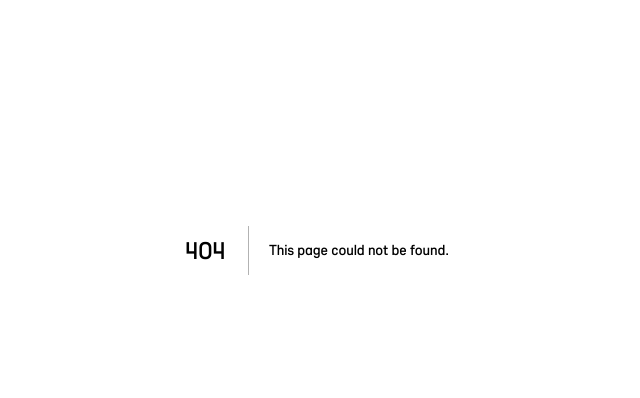
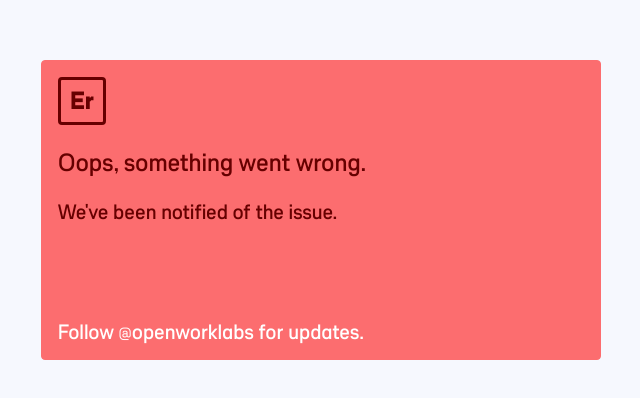
Before and after one commit to glifio/faucet, a Next.js app: page /error in a window 1280 px wide. Before the commit this address had no page. Shown: the part 150-548 px from the top of the page, without its empty margins (323-963 px from the left). Built offline with nearby package versions, Linux system fonts and the light colour scheme.

Commit message:
Add error handling/reporting (#17)

```diff
--- /dev/null
+++ b/components/ErrorBoundary.jsx
@@ -0,0 +1,41 @@
+import React from 'react'
+import PropTypes from 'prop-types'
+import reportError from '../utils/reportError'
+import ErrorView from './ErrorView'
+
+// This component catches all uncaught react and syncronous JS errors
+// and forwards the user to an error page + sends us the error report
+class ErrorBoundary extends React.Component {
+  constructor(props) {
+    super(props)
+    this.state = { hasError: false }
+  }
+
+  static getDerivedStateFromError() {
+    return { hasError: true }
+  }
+
+  componentDidCatch(error, errorInfo) {
+    reportError('ErrorBoundary.jsx:1', false, error, errorInfo)
+  }
+
+  render() {
+    if (this.state.hasError) {
+      return (
+        <ErrorView
+          title='Oops, something went wrong.'
+          description="We've been notified of the issue."
+          linkDisplay='Follow @openworklabs for updates.'
+          linkhref='https://twitter.com/openworklabs'
+        />
+      )
+    }
+    return this.props.children
+  }
+}
+
+ErrorBoundary.propTypes = {
+  children: PropTypes.node.isRequired
+}
+
+export default ErrorBoundary
--- /dev/null
+++ b/components/ErrorView.jsx
@@ -0,0 +1,61 @@
+/* NOTE this should be replaced by shared component in the future */
+import React from 'react'
+import PropTypes from 'prop-types'
+import { Box, Glyph, Title, Text, StyledATag } from './Shared'
+
+const ErrorView = ({ title, description, linkDisplay, linkhref }) => (
+  <Box
+    display='flex'
+    width='100%'
+    height='90vh'
+    alignItems='center'
+    justifyContent='center'
+  >
+    <Box
+      width='100%'
+      maxWidth={13}
+      minHeight={10}
+      p={3}
+      border={1}
+      borderRadius={2}
+      borderWidth={1}
+      display='flex'
+      flexDirection='column'
+      justifyContent='space-between'
+      borderColor='card.error.background'
+      bg='card.error.background'
+      color='card.error.foreground'
+      ml={2}
+      minHeight={11}
+    >
+      <Box>
+        <Glyph color='status.fail.foreground' acronym='Er' />
+        <Title mt={4} mb={2}>
+          {title}
+        </Title>
+        <Text>{description}</Text>
+      </Box>
+
+      <Box>
+        <StyledATag
+          rel='noopener'
+          target='_blank'
+          href={linkhref}
+          fontSize={3}
+          color='core.white'
+        >
+          {linkDisplay}
+        </StyledATag>
+      </Box>
+    </Box>
+  </Box>
+)
+
+ErrorView.propTypes = {
+  description: PropTypes.string.isRequired,
+  title: PropTypes.string.isRequired,
+  linkhref: PropTypes.string.isRequired,
+  linkDisplay: PropTypes.string.isRequired
+}
+
+export default ErrorView
--- a/next.config.js
+++ b/next.config.js
@@ -1,25 +1,27 @@
-const { PHASE_DEVELOPMENT_SERVER } = require('next/constants')
+const { PHASE_PRODUCTION_SERVER } = require('next/constants')
 
 module.exports = (phase) => {
-  if (phase === PHASE_DEVELOPMENT_SERVER) {
+  if (phase === PHASE_PRODUCTION_SERVER) {
     return {
       env: {
-        GITHUB_CLIENT_ID: '82c4ac1b64e9ef7a0efa',
-        GITHUB_REDIRECT_URL: 'http://localhost:3000/callback',
-        VERIFIER_URL: 'http://localhost:8080',
+        GITHUB_CLIENT_ID: '8861de8f921b556a4a0e',
+        GITHUB_REDIRECT_URL: 'https://www.verify.glif.io/callback',
+        VERIFIER_URL: 'https://verifier.glif.io',
         OAUTH_STATE_STRING: 'aslkdjflskjdflksjfdlj',
-        LOTUS_NODE_JSONRPC: 'https://node.glif.io/02/rpc/v0'
+        LOTUS_NODE_JSONRPC: 'https://node.glif.io/02/rpc/v0',
+        IS_PROD: true
       }
     }
   }
 
   return {
     env: {
-      GITHUB_CLIENT_ID: '8861de8f921b556a4a0e',
-      GITHUB_REDIRECT_URL: 'https://www.verify.glif.io/callback',
-      VERIFIER_URL: 'https://verifier.glif.io',
+      GITHUB_CLIENT_ID: '82c4ac1b64e9ef7a0efa',
+      GITHUB_REDIRECT_URL: 'http://localhost:3000/callback',
+      VERIFIER_URL: 'http://localhost:8080',
       OAUTH_STATE_STRING: 'aslkdjflskjdflksjfdlj',
-      LOTUS_NODE_JSONRPC: 'https://node.glif.io/02/rpc/v0'
+      LOTUS_NODE_JSONRPC: 'https://node.glif.io/02/rpc/v0',
+      IS_PROD: false
     }
   }
 }
--- a/pages/_app.js
+++ b/pages/_app.js
@@ -5,6 +5,7 @@ import { JwtProvider } from '../lib/JwtHandler'
 import { MessageConfirmerProvider } from '../lib/ConfirmMessage'
 import '../stylesheets/normalize.css'
 import '../stylesheets/styles.css'
+import ErrorBoundary from '../components/ErrorBoundary'
 
 class MyApp extends App {
   render() {
@@ -37,7 +38,9 @@ class MyApp extends App {
         <ThemeProvider theme={theme}>
           <MessageConfirmerProvider>
             <JwtProvider>
-              <Component {...pageProps} />
+              <ErrorBoundary>
+                <Component {...pageProps} />
+              </ErrorBoundary>
             </JwtProvider>
           </MessageConfirmerProvider>
         </ThemeProvider>
--- /dev/null
+++ b/pages/error.jsx
@@ -0,0 +1,12 @@
+import React from 'react'
+
+import ErrorView from '../components/ErrorView'
+
+export default () => (
+  <ErrorView
+    title='Oops, something went wrong.'
+    description="We've been notified of the issue."
+    linkDisplay='Follow @openworklabs for updates.'
+    linkhref='https://twitter.com/openworklabs'
+  />
+)
--- /dev/null
+++ b/utils/reportError.js
@@ -0,0 +1,20 @@
+import axios from 'axios'
+// import Router from 'next/router'
+
+// This simply formats error messages and sends them to our slack channel
+export default async (id, shouldSendToErrorPage, ...args) => {
+  let errorText = args.reduce(
+    (err, ele) => {
+      return `${err}\n${ele}`
+    },
+    [`VERIFIER:${id}\n`]
+  )
+  errorText += '------------'
+  if (process.env.IS_PROD) {
+    await axios.post(
+      'https://errors.glif.io',
+      JSON.stringify({ text: errorText })
+    )
+  }
+  if (shouldSendToErrorPage) Router.push('/error/wallet-down')
+}
```
Also changed, not shown: components/CheckVerifiedStorageAmount.jsx (+25 -7 lines), components/PostAuth/index.jsx (+20 -0 lines), pages/callback.js (+11 -1 lines).
